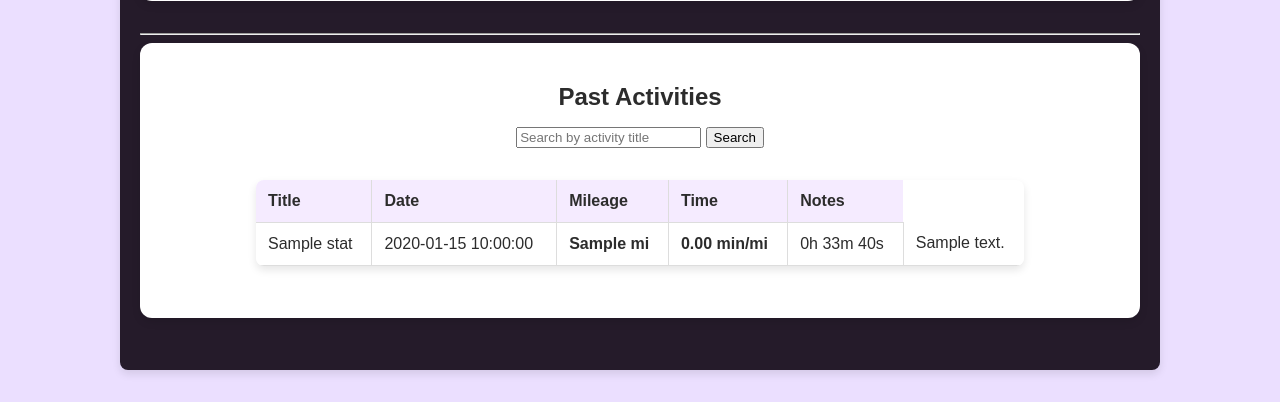
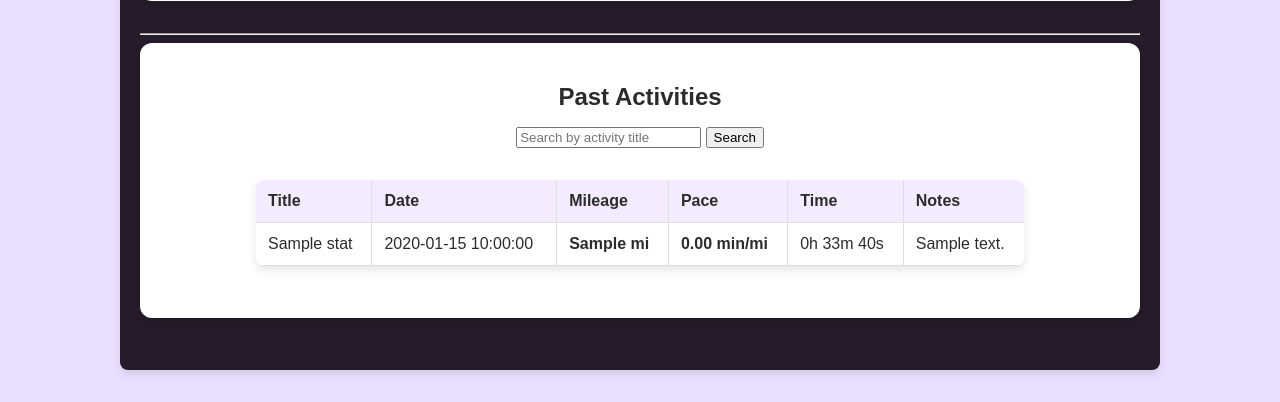
Before and after one commit to EmmaLond/Final_Project, a PHP site: page /user_dashboard.php in a window 1280 px wide. Shown: the part 1046-1448 px from the top of the page. Run offline with PHP 8.4, Linux system fonts and the light colour scheme; the visitor is signed in with stand-in values (Sample User, id 1); tables that the repository leaves empty or names only in its code hold one stand-in row (values such as "Sample post").

Commit message:
final touches

```diff
--- a/user_dashboard.php
+++ b/user_dashboard.php
@@ -166,6 +166,7 @@ $activities = $stmt->fetchAll(PDO::FETCH_ASSOC);
                         <th>Title</th>
                         <th>Date</th>
                         <th>Mileage</th>
+                        <th>Pace</th>
                         <th>Time</th>
                         <th>Notes</th>
                     </tr>
```
